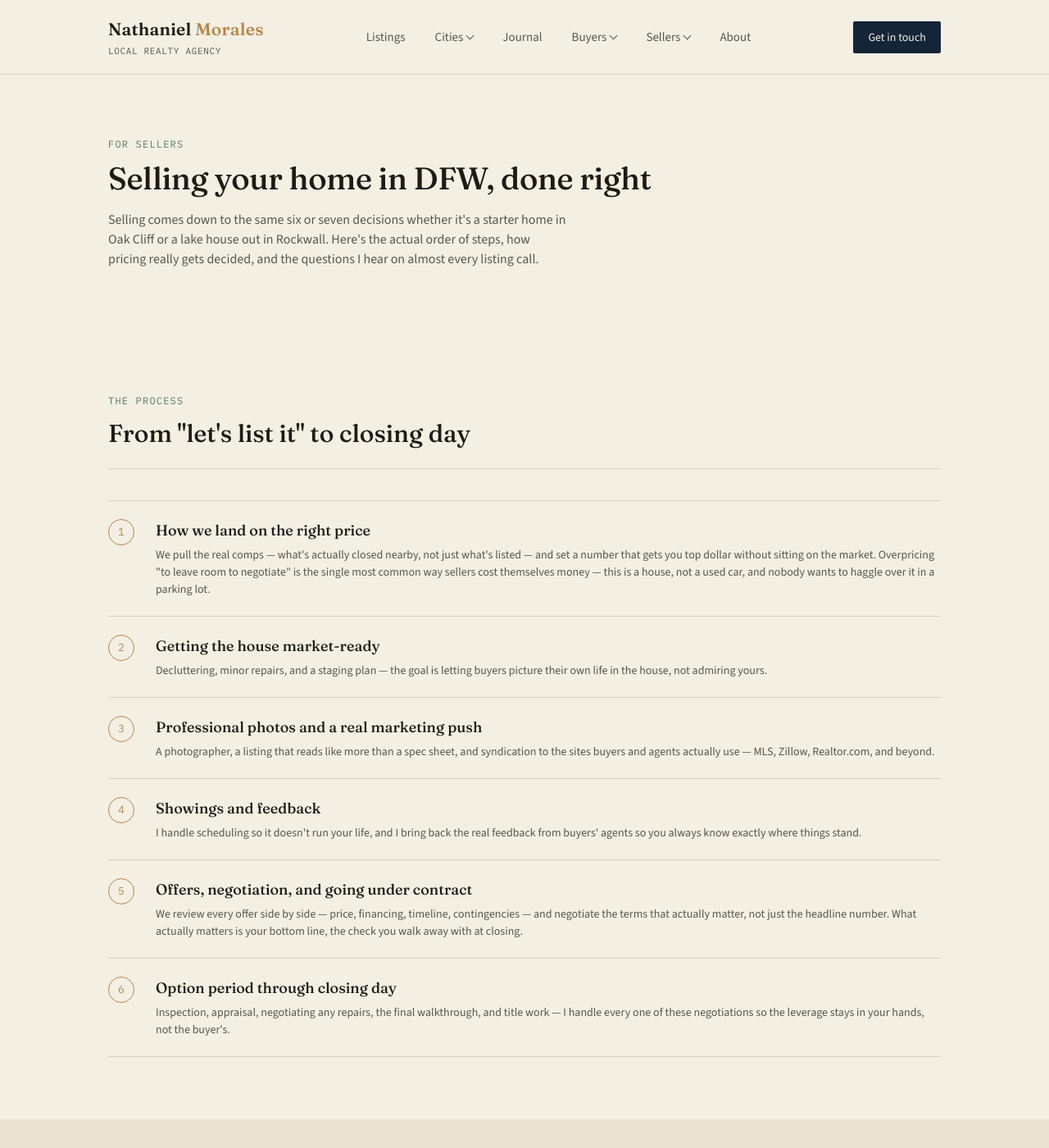
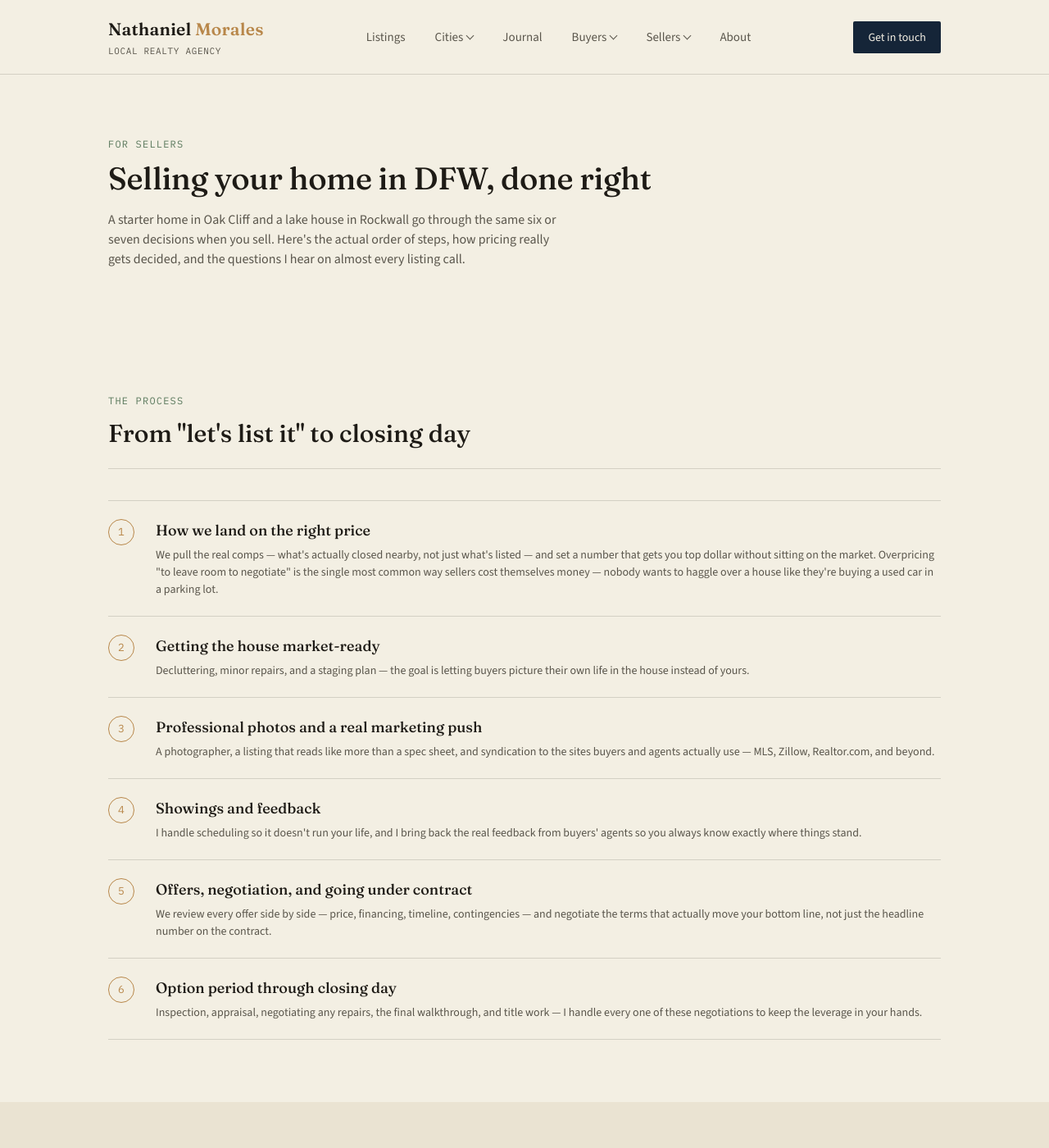
Before and after one commit to nathanielmorales7/deedanddoor, a Jekyll site: the page sellers.html, which Jekyll copies as it is, in a window 1280 px wide and 1400 px high. Shown: the whole window at 82% size. Built offline with Jekyll 4.4.1, drawn with Linux system fonts in a browser that asks for light colours; some of the changed text lies outside the part shown.

Commit message:
Rewrite repetitive contrast phrasing on sellers.html

```diff
--- a/sellers.html
+++ b/sellers.html
@@ -125,7 +125,7 @@
     <div class="wrap">
       <div class="tag">For sellers</div>
       <h1>Selling your home in DFW, done right</h1>
-      <p>Selling comes down to the same six or seven decisions whether it's a starter home in Oak Cliff or a lake house out in Rockwall. Here's the actual order of steps, how pricing really gets decided, and the questions I hear on almost every listing call.</p>
+      <p>A starter home in Oak Cliff and a lake house in Rockwall go through the same six or seven decisions when you sell. Here's the actual order of steps, how pricing really gets decided, and the questions I hear on almost every listing call.</p>
     </div>
   </section>
 
@@ -142,14 +142,14 @@
           <div class="step-num">1</div>
           <div>
             <h3>How we land on the right price</h3>
-            <p>We pull the real comps — what's actually closed nearby, not just what's listed — and set a number that gets you top dollar without sitting on the market. Overpricing "to leave room to negotiate" is the single most common way sellers cost themselves money — this is a house, not a used car, and nobody wants to haggle over it in a parking lot.</p>
+            <p>We pull the real comps — what's actually closed nearby, not just what's listed — and set a number that gets you top dollar without sitting on the market. Overpricing "to leave room to negotiate" is the single most common way sellers cost themselves money — nobody wants to haggle over a house like they're buying a used car in a parking lot.</p>
           </div>
         </div>
         <div class="step">
           <div class="step-num">2</div>
           <div>
             <h3>Getting the house market-ready</h3>
-            <p>Decluttering, minor repairs, and a staging plan — the goal is letting buyers picture their own life in the house, not admiring yours.</p>
+            <p>Decluttering, minor repairs, and a staging plan — the goal is letting buyers picture their own life in the house instead of yours.</p>
           </div>
         </div>
         <div class="step">
@@ -170,14 +170,14 @@
           <div class="step-num">5</div>
           <div>
             <h3>Offers, negotiation, and going under contract</h3>
-            <p>We review every offer side by side — price, financing, timeline, contingencies — and negotiate the terms that actually matter, not just the headline number. What actually matters is your bottom line, the check you walk away with at closing.</p>
+            <p>We review every offer side by side — price, financing, timeline, contingencies — and negotiate the terms that actually move your bottom line, not just the headline number on the contract.</p>
           </div>
         </div>
         <div class="step">
           <div class="step-num">6</div>
           <div>
             <h3>Option period through closing day</h3>
-            <p>Inspection, appraisal, negotiating any repairs, the final walkthrough, and title work — I handle every one of these negotiations so the leverage stays in your hands, not the buyer's.</p>
+            <p>Inspection, appraisal, negotiating any repairs, the final walkthrough, and title work — I handle every one of these negotiations to keep the leverage in your hands.</p>
           </div>
         </div>
       </div>
@@ -195,7 +195,7 @@
       <div class="guide-item">
         <button class="guide-q">How do you actually price my home?</button>
         <div class="guide-a"><div class="guide-a-inner">
-          <p>A comparative market analysis — real closed sales on comparable homes near you, adjusted for size, condition, and updates, plus what's currently competing with you for buyers. It's the same math an appraiser uses (our numbers have to match to avoid valuation issues, kind of important), not a guess and not a number picked to win your listing.</p>
+          <p>A comparative market analysis — real closed sales on comparable homes near you, adjusted for size, condition, and updates, plus what's currently competing with you for buyers. It's the same math an appraiser uses (our numbers have to match to avoid valuation issues, kind of important), built from real comps, not picked to win your listing.</p>
         </div></div>
       </div>
       <div class="guide-item">
@@ -228,7 +228,7 @@
   <section class="wishlist-cta">
     <div class="wrap">
       <div class="tag">Curious what it's worth</div>
-      <h2>A real valuation, not a guess.</h2>
+      <h2>How to actually value your home.</h2>
       <p>Automated tools like Zillow's Zestimate just crunch public data — they don't know your renovations or what's actually happening on your street. Texas is also a non-disclosure state, meaning sold prices aren't public record, so Zillow doesn't even have access to real closed comps the way an agent with MLS access does. I run every valuation myself, using real comparable sales and current MLS data.</p>
       <a href="#" class="btn-primary lead-capture-btn">Request My Valuation</a>
       <div class="valuation-disclaimer">Backed by real comps, not an algorithm.</div>
```
